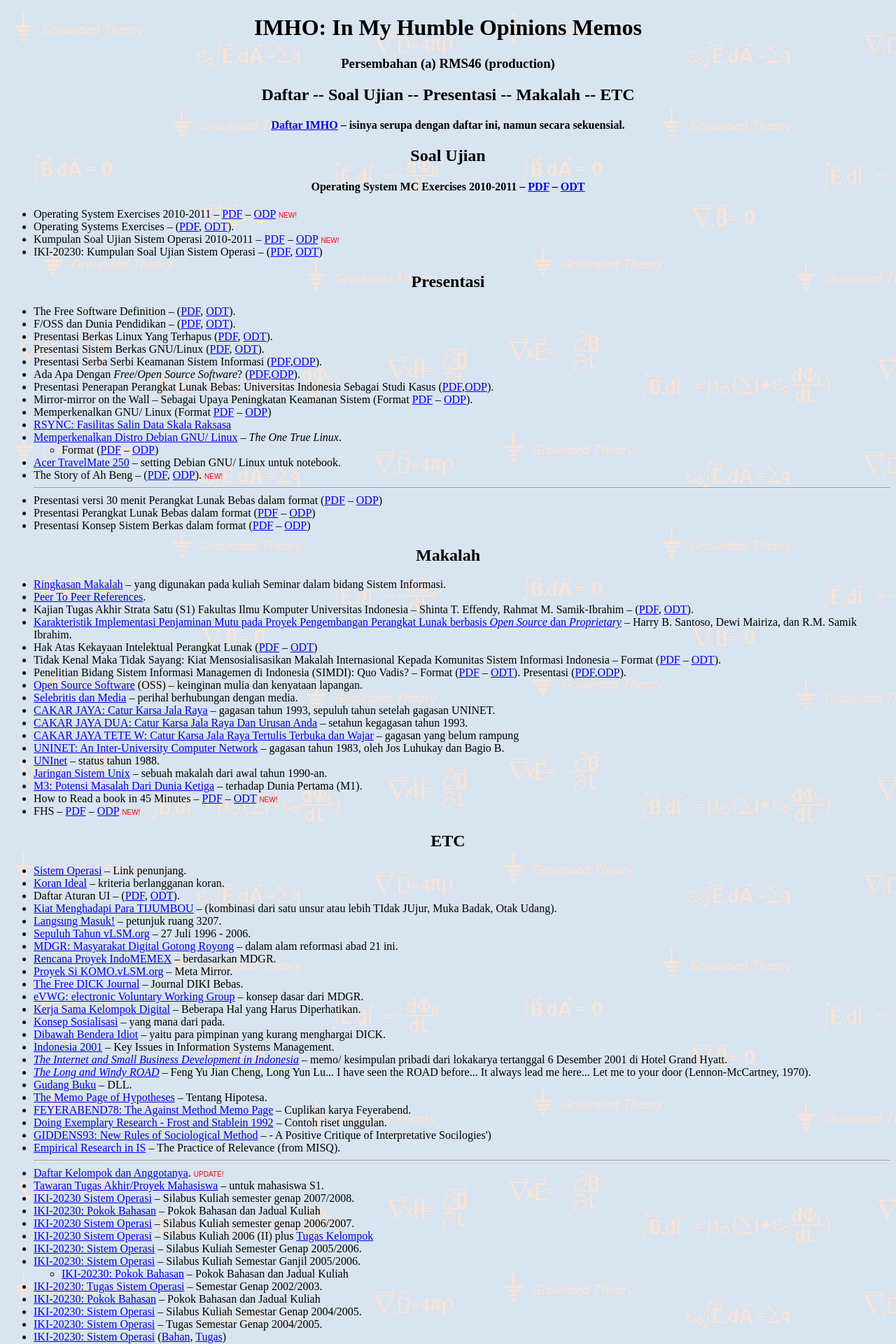
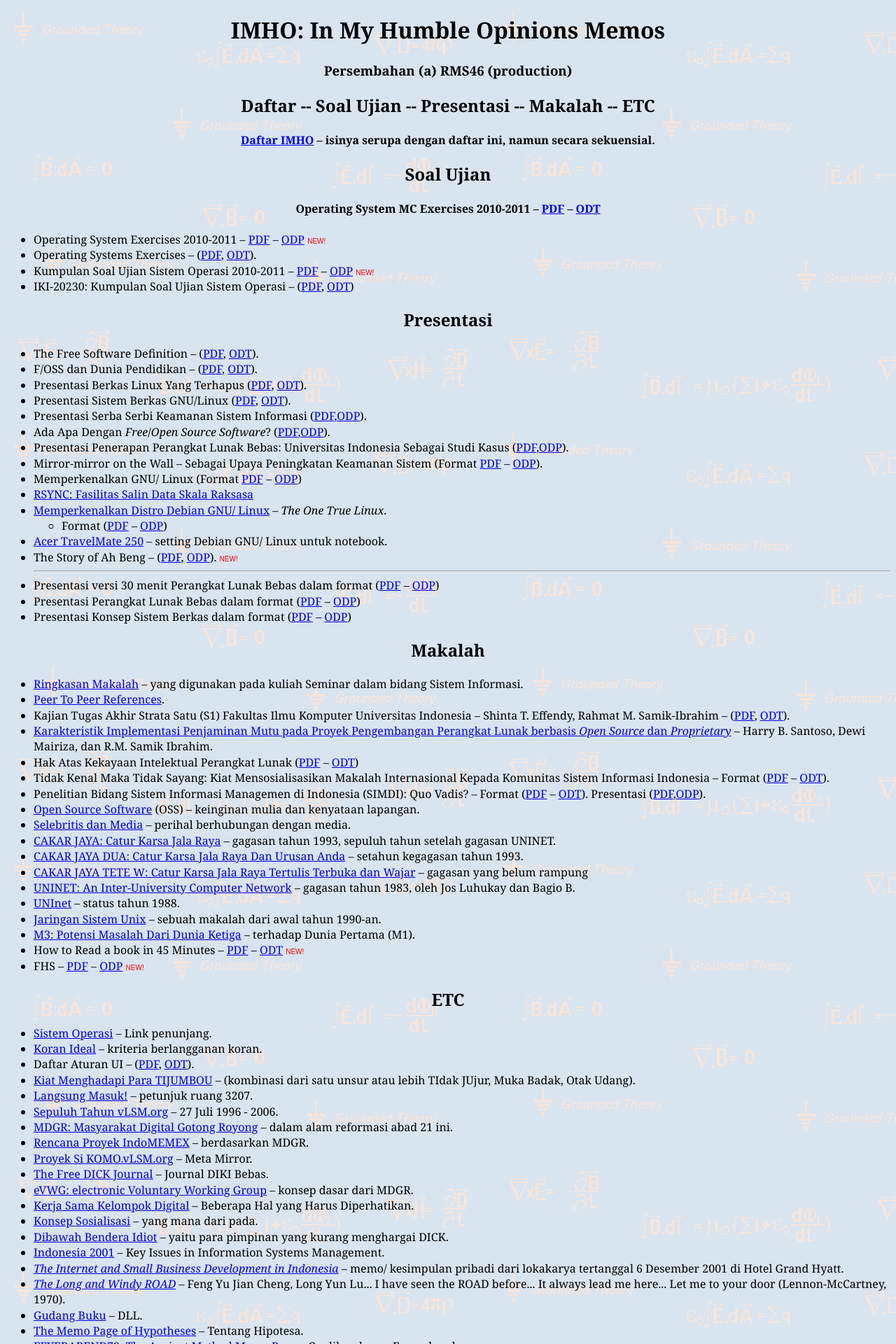
Before and after one commit to rms46/jekyllTester, a Jekyll site: the page built from 0/00-0.html, in a window 1280 px wide. Shown: the top 1920 px of the page at 70% size. Built offline with Jekyll 4.4.1, drawn with Linux system fonts in a browser that asks for light colours; comment, search, counter and statistics services are not loaded; some of the changed text lies outside the part shown.

Commit message:
modified:   _config.yml modified:   _layouts/lay.html new file:   css/default.css

```diff
--- a/_config.yml
+++ b/_config.yml
@@ -1,7 +1,7 @@
 title: The VauLSMorg (vlsm.org) Archive
 copyright:    1996-2021
-version:       105---04-Jan-2021
-description: (V105---04-Jan-2021)
+version:       106---14-Jan-2021
+description: (V106---14-Jan-2021)
       This site is managed by VauLSMorg (vlsm.org) since 1996.
 google_analytics: UA-89852122-4
 disc: XXX.
--- a/_layouts/lay.html
+++ b/_layouts/lay.html
@@ -7,7 +7,7 @@
     <meta name="copyright" content="{{ site.copyright }}">
     <meta name="description" content="Description">
     <meta name="keywords" content="VauLSMorg, RMS46, Samik-Ibrahim">
-    <link href="/style.css" rel="stylesheet" type="text/css" title="Style">
+    <link href="{{site.baseurl}}/css/default.css" rel="stylesheet" type="text/css" title="Style">
     <style>
     h1, h2, h3, h4 {
         text-align: center;
--- /dev/null
+++ b/css/default.css
@@ -0,0 +1,18 @@
+html {
+    margin:  0;
+    padding: 0;
+    font:    normal 100%/1.4 Georgia, Serif;
+}
+
+h1, h2, h3, h4 {
+    text-align: center;
+}
+p, th, dt {
+    text-align: left;
+}
+table  {
+    border:       0;
+    width:        60%;
+    margin-left:  20%;
+    margin-right: 20%;
+}
```
Also changed, not shown: other parts of _layouts/lay.html (+1 -1 lines).
